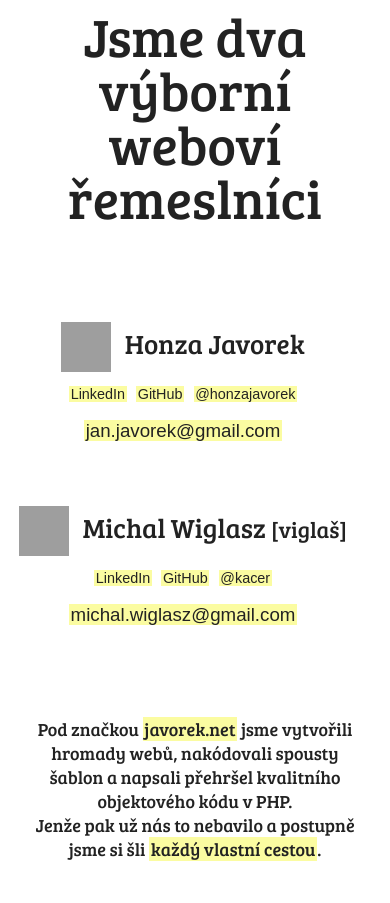
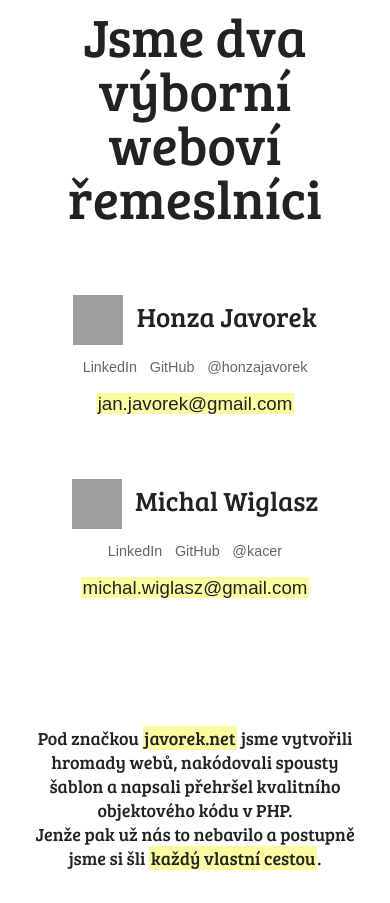
Before and after one commit to honzajavorek/javorek.net, a PHP site: page / in a window 390 px wide. Shown: the part 45-948 px from the top of the page. Run offline with PHP 8.4, Linux system fonts and the light colour scheme; grey boxes are pictures that could not be loaded.

Commit message:
polishing

```diff
--- a/index.html
+++ b/index.html
@@ -154,11 +154,6 @@
                         <p>Completely satisfied with the job Honza did.</p>
                     </dd>
 
-                    <dt><a href="http://www.friml.net/">Jan Friml, Friml.net</a></dt>
-                    <dd>
-                        <p>Always reliable in keeping terms and by providing the top-quality work. I am very happy and proud to work with Honza and do not hesitate to hire him again.</p>
-                    </dd>
-
                     <dt><a href="http://www.noroip.com/">Miguel Taveras, Noro IP</a></dt>
                     <dd>
                         <p>Michal, you rock!</p>
@@ -172,6 +167,11 @@
                         <p>Whenever I'm looking for a programmer in the future, Honza will definitely be one of the first people I'll contact.</p>
                     </dd>
 
+                    <dt><a href="http://www.friml.net/">Jan Friml, Friml.net</a></dt>
+                    <dd>
+                        <p>Always reliable in keeping terms and by providing the top-quality work. I am very happy and proud to work with Honza and do not hesitate to hire him again.</p>
+                    </dd>
+
                     <dt><a href="http://www.menseek.eu/">Tomáš Menšík, MenSeek</a></dt>
                     <dd>
                         <p>Honza is very flexible and creative person, he always fulfill our demands in time. We regard highly his advices and ideas.</p>
@@ -179,7 +179,7 @@
                 </dl>
 
                 <p class="links">
-                    Děkujeme!
+                    „Značka je pro firmu jako pověst pro osobu. A pověst si vybudujete tím, že děláte těžké věci dobře.” — Jeff Bezos
                 </p>
             </section>
         </div>
--- a/main.css
+++ b/main.css
@@ -122,10 +122,20 @@ dd p {
     margin: 0 0.2em;
 }
 
+.person a {
+    color: #666;
+    background-color: transparent;
+}
+
 .person .contact {
     display: block;
     margin: 1em 0;
     font-size: 1.3em;
+}
+
+.person .contact a {
+    color: #222;
+    background-color: #fbfca1;
 }
 
 .references {
@@ -149,9 +159,18 @@ dd p {
         width: 100%;
     }
 
+    .person {
+        width: auto;
+        float: none;
+        margin-left: auto; margin-right: auto;
+    }
+
     .michal {
         border: none;
-        width: 350px;
+    }
+
+    .michal small {
+        display: none;
     }
 
     dl {
```
